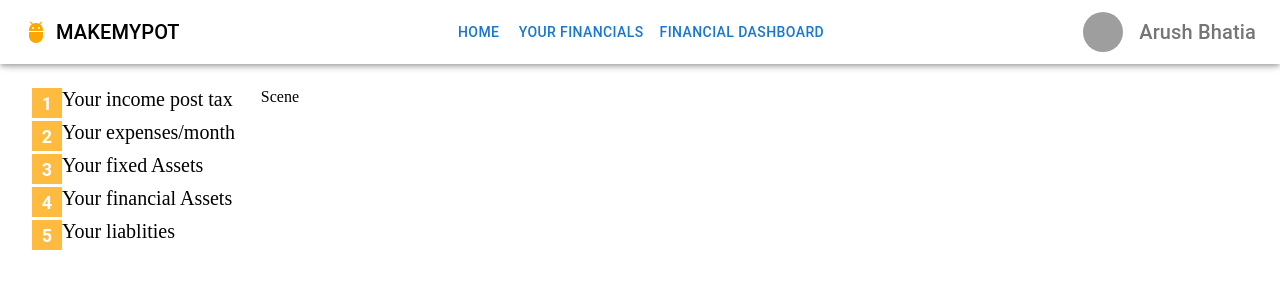
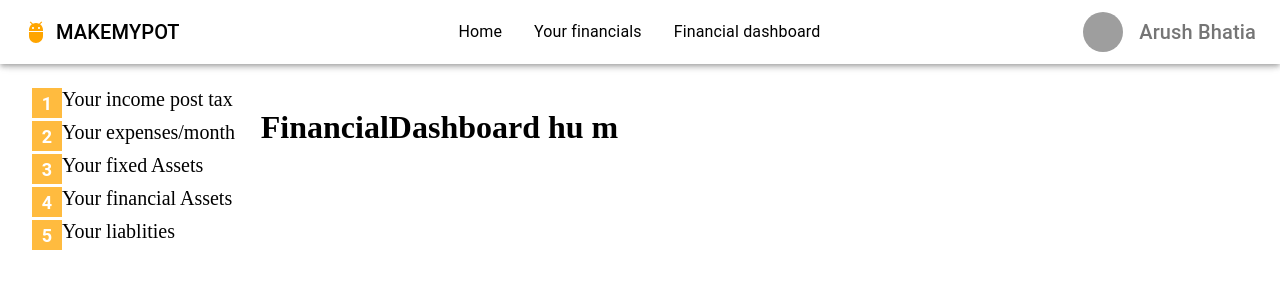
Before and after one commit to antas123/makeMyPot, a React (Vite) app in the folder make_my_pot/: page /financialDashboard in a window 1280 px wide. Shown: the top 300 px of the page. Built offline with nearby package versions, Linux system fonts and the light colour scheme; grey boxes are pictures that could not be loaded.

Commit message:
adding routing and dynamic pages

```diff
--- a/make_my_pot/src/App.jsx
+++ b/make_my_pot/src/App.jsx
@@ -2,6 +2,10 @@ import "./App.css";
 import Navbar from "./components/extras/Navbar";
 import Scene from "./scenes/Scene";
 import Sidebar from "./components/extras/Sidebar";
+import { Route, Router, Routes } from "react-router-dom";
+import FinancialDashboard from "./scenes/financialDashboard/FinancialDashboard";
+import YourFinancials from "./scenes/yourFinancial/YourFinancials";
+import Home from "./scenes/home/Home";
 
 const routes = {
   home: {
@@ -16,7 +20,7 @@ const routes = {
   yourFinancials: {
     menuItems: [
       {
-        link: "/yourFinancials/1",
+        link: "/yourFinancials",
         component: <h1>F1</h1>,
       },
       {
@@ -75,7 +79,35 @@ function App() {
         }}
       >
         <Sidebar />
-        <Scene />
+        <Routes>
+          <Route
+            exact
+            path="/"
+            element={
+              <Scene>
+                <Home />
+              </Scene>
+            }
+          />
+          <Route
+            exact
+            path="/yourFinancials"
+            element={
+              <Scene>
+                <YourFinancials />
+              </Scene>
+            }
+          />
+          <Route
+            exact
+            path="/financialDashboard"
+            element={
+              <Scene>
+                <FinancialDashboard />
+              </Scene>
+            }
+          />
+        </Routes>
       </div>
     </div>
   );
--- a/make_my_pot/src/components/extras/Navbar.jsx
+++ b/make_my_pot/src/components/extras/Navbar.jsx
@@ -14,6 +14,8 @@ import {
 } from "@mui/material";
 import MenuIcon from "@mui/icons-material/Menu";
 import AdbIcon from "@mui/icons-material/Adb";
+import { Link } from "react-router-dom";
+import { pageToRoute } from "../../constant";
 
 const pages = ["Home", "Your financials", "Financial dashboard"];
 const settings = ["Profile", "Logout"];
@@ -95,7 +97,18 @@ const Navbar = () => {
               >
                 {pages.map((page) => (
                   <MenuItem key={page} onClick={handleCloseNavMenu}>
-                    <Typography textAlign="center">{page}</Typography>
+                    <Typography textAlign="center">
+                      <Link
+                        to={`/${pageToRoute[page]}`}
+                        style={{
+                          textDecoration: "none",
+                          color: "black",
+                          fontSize: "16px",
+                        }}
+                      >
+                        {page}
+                      </Link>
+                    </Typography>
                   </MenuItem>
                 ))}
               </Menu>
@@ -124,13 +137,20 @@ const Navbar = () => {
             </Typography>
             <Box sx={{ flexGrow: 1, display: { xs: "none", md: "flex" } }}>
               {pages.map((page) => (
-                <Button
-                  key={page}
-                  onClick={handleCloseNavMenu}
-                  sx={{ my: 2, display: "block" }}
-                >
-                  {page}
-                </Button>
+                <MenuItem key={page} onClick={handleCloseNavMenu}>
+                  <Typography textAlign="center">
+                    <Link
+                      to={`/${pageToRoute[page]}`}
+                      style={{
+                        textDecoration: "none",
+                        color: "black",
+                        fontSize: "16px",
+                      }}
+                    >
+                      {page}
+                    </Link>
+                  </Typography>
+                </MenuItem>
               ))}
             </Box>
 
--- a/make_my_pot/src/constant.jsx
+++ b/make_my_pot/src/constant.jsx
@@ -16,8 +16,8 @@ export const sideBarOptions = {
   ],
 };
 
-  const pageToRoute = {
-    Home: "/",
-    "Your financials": "/yourFinancials",
-    "Financial dashboard": "/financialDashboard",
+export const pageToRoute = {
+  Home: "",
+  "Your financials": "yourFinancials",
+  "Financial dashboard": "financialDashboard",
 };
--- a/make_my_pot/src/main.jsx
+++ b/make_my_pot/src/main.jsx
@@ -5,9 +5,7 @@ import "./index.css";
 import { BrowserRouter } from "react-router-dom";
 
 ReactDOM.createRoot(document.getElementById("root")).render(
-  // <React.StrictMode>
   <BrowserRouter>
     <App />
   </BrowserRouter>
-  // </React.StrictMode>
 );
--- a/make_my_pot/src/scenes/Scene.jsx
+++ b/make_my_pot/src/scenes/Scene.jsx
@@ -1,9 +1,9 @@
 import React from "react";
 
-const Scene = () => {
+const Scene = ({ children }) => {
   return (
     <div className="m" style={{ flex: 4, marginTop: "80px" }}>
-      Scene
+      {children}
     </div>
   );
 };
--- /dev/null
+++ b/make_my_pot/src/scenes/financialDashboard/FinancialDashboard.jsx
@@ -0,0 +1,7 @@
+import React from "react";
+
+const FinancialDashboard = () => {
+  return <h1>FinancialDashboard hu m</h1>;
+};
+
+export default FinancialDashboard;
--- /dev/null
+++ b/make_my_pot/src/scenes/home/Home.jsx
@@ -0,0 +1,7 @@
+import React from "react";
+
+const Home = () => {
+  return <h1>Home hu m</h1>;
+};
+
+export default Home;
--- /dev/null
+++ b/make_my_pot/src/scenes/yourFinancial/YourFinancials.jsx
@@ -0,0 +1,7 @@
+import React from "react";
+
+const YourFinancials = () => {
+  return <h1>YourFinancials hu m</h1>;
+};
+
+export default YourFinancials;
```
Lines whose indentation alone changed are shown as unchanged.
